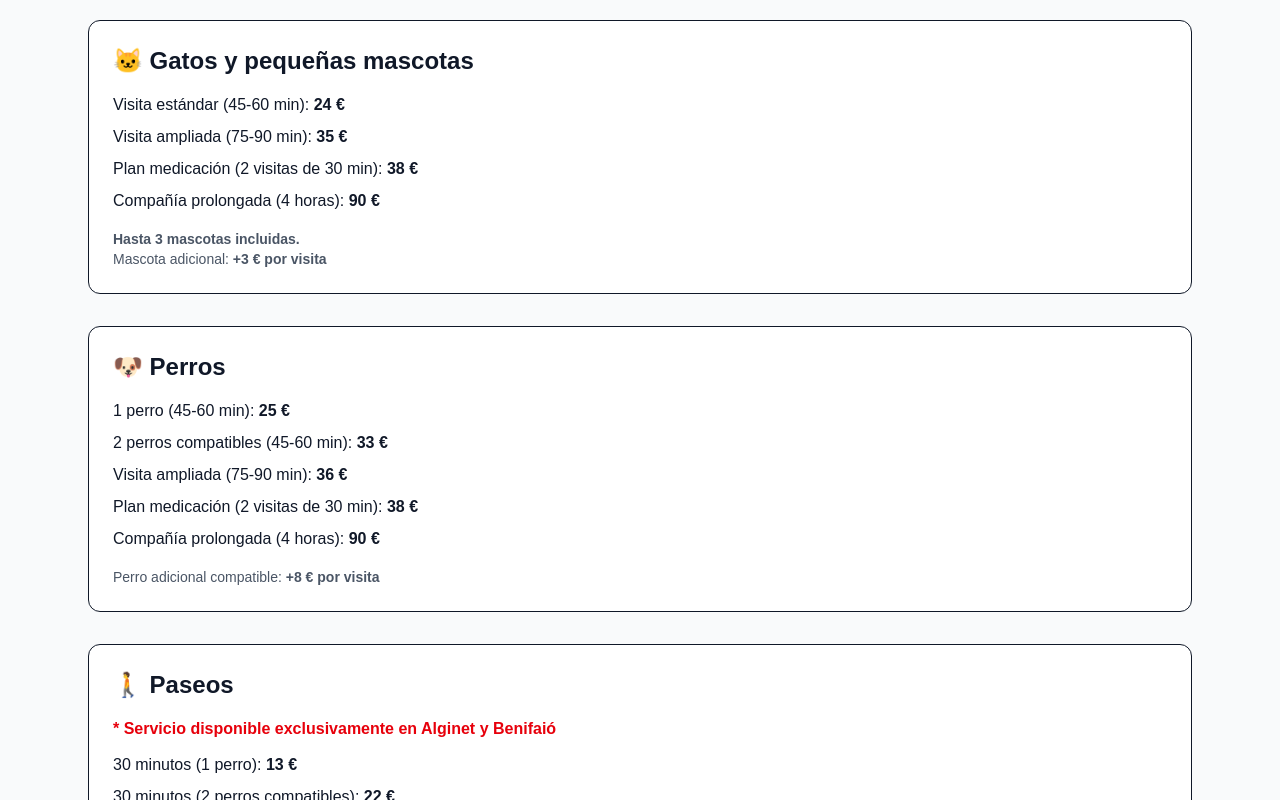
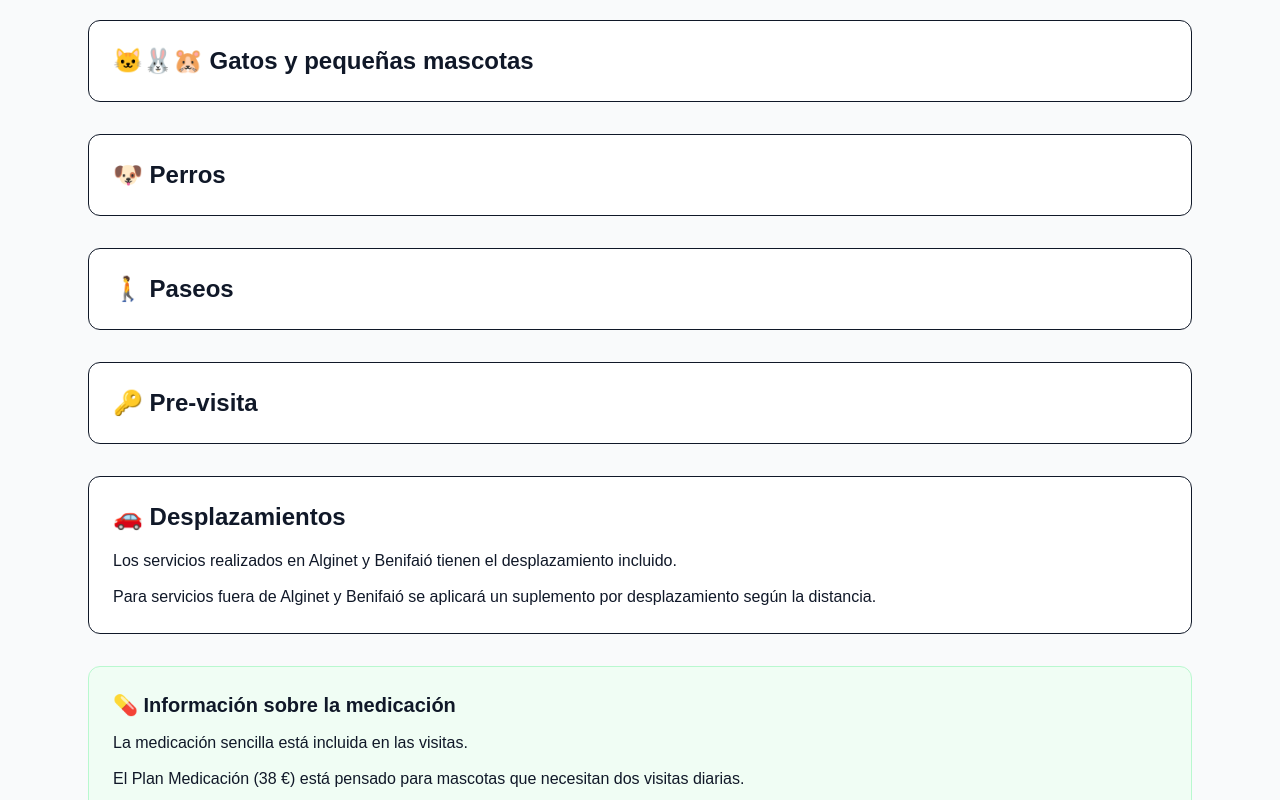
Before and after one commit to taniamadrigalmendez-glitch/kuidapet, a Next.js app: page / in a window 1280 px wide. Shown: the part 2440-3240 px from the top of the page. Built offline with nearby package versions, Linux system fonts and the light colour scheme.

Commit message:
Tarifas plegables y mejoras de servicios

```diff
--- a/app/page.tsx
+++ b/app/page.tsx
@@ -190,11 +190,12 @@ export default function Home() {
 </div>
           <div className="space-y-8">
 
-            <div className="bg-white border rounded-xl p-6">
-              <h3 className="text-2xl font-semibold mb-4">
-                🐱 Gatos y pequeñas mascotas
-              </h3>
+            <details className="bg-white border rounded-xl p-6">
+  <summary className="text-2xl font-semibold cursor-pointer list-none">
+    🐱🐰🐹 Gatos y pequeñas mascotas
+  </summary>
 
+  <div className="mt-4">
     <ul className="space-y-2">
       <li>Visita estándar (45-60 min): <strong>24 €</strong></li>
       <li>Visita ampliada (75-90 min): <strong>35 €</strong></li>
@@ -205,14 +206,26 @@ export default function Home() {
     <div className="mt-4 text-sm text-gray-600">
       <p><strong>Hasta 3 mascotas incluidas.</strong></p>
       <p>Mascota adicional: <strong>+3 € por visita</strong></p>
+
+      <div className="mt-4 flex flex-wrap gap-4">
+        <span>🐰 Conejos</span>
+        <span>🐹 Cobayas y hámsters</span>
+        <span>🐭 Ratones y jerbos</span>
+        <span>🦦 Hurones</span>
+        <span>🐦 Aves domésticas</span>
+        <span>🐢 Tortugas</span>
+        <span>🐠 Peces ornamentales</span>
       </div>
     </div>
+  </div>
+</details>
 
-            <div className="bg-white border rounded-xl p-6">
-              <h3 className="text-2xl font-semibold mb-4">
+            <details className="bg-white border rounded-xl p-6">
+  <summary className="text-2xl font-semibold cursor-pointer list-none">
     🐶 Perros
-              </h3>
+  </summary>
 
+  <div className="mt-4">
     <ul className="space-y-2">
       <li>1 perro (45-60 min): <strong>25 €</strong></li>
       <li>2 perros compatibles (45-60 min): <strong>33 €</strong></li>
@@ -222,14 +235,21 @@ export default function Home() {
     </ul>
 
     <div className="mt-4 text-sm text-gray-600">
-                <p>Perro adicional compatible: <strong>+8 € por visita</strong></p>
+      <p>
+        Perro adicional compatible:
+        <strong> +8 € por visita</strong>
+      </p>
     </div>
   </div>
+</details>
 
-            <div className="bg-white border rounded-xl p-6">
-              <h3 className="text-2xl font-semibold mb-4">
+           <details className="bg-white border rounded-xl p-6">
+  <summary className="text-2xl font-semibold cursor-pointer list-none">
     🚶 Paseos
-              </h3>
+  </summary>
+
+  <div className="mt-4">
+
     <p className="text-red-600 font-bold mb-3">
       * Servicio disponible exclusivamente en Alginet y Benifaió
     </p>
@@ -240,18 +260,22 @@ export default function Home() {
       <li>60 minutos (1 perro): <strong>22 €</strong></li>
       <li>Perro adicional compatible: <strong>+15 €</strong></li>
     </ul>
+
   </div>
+</details>
 
-            <div className="bg-white border rounded-xl p-6">
-              <h3 className="text-2xl font-semibold mb-4">
+            <details className="bg-white border rounded-xl p-6">
+  <summary className="text-2xl font-semibold cursor-pointer list-none">
     🔑 Pre-visita
-              </h3>
+  </summary>
 
+  <div className="mt-4">
     <p>
       Pre-visita presencial y entrega de llaves:
       <strong> 15 €</strong>
     </p>
   </div>
+</details>
 
             <div className="bg-white border rounded-xl p-6">
               <h3 className="text-2xl font-semibold mb-4">
```
Lines whose indentation alone changed are shown as unchanged.
